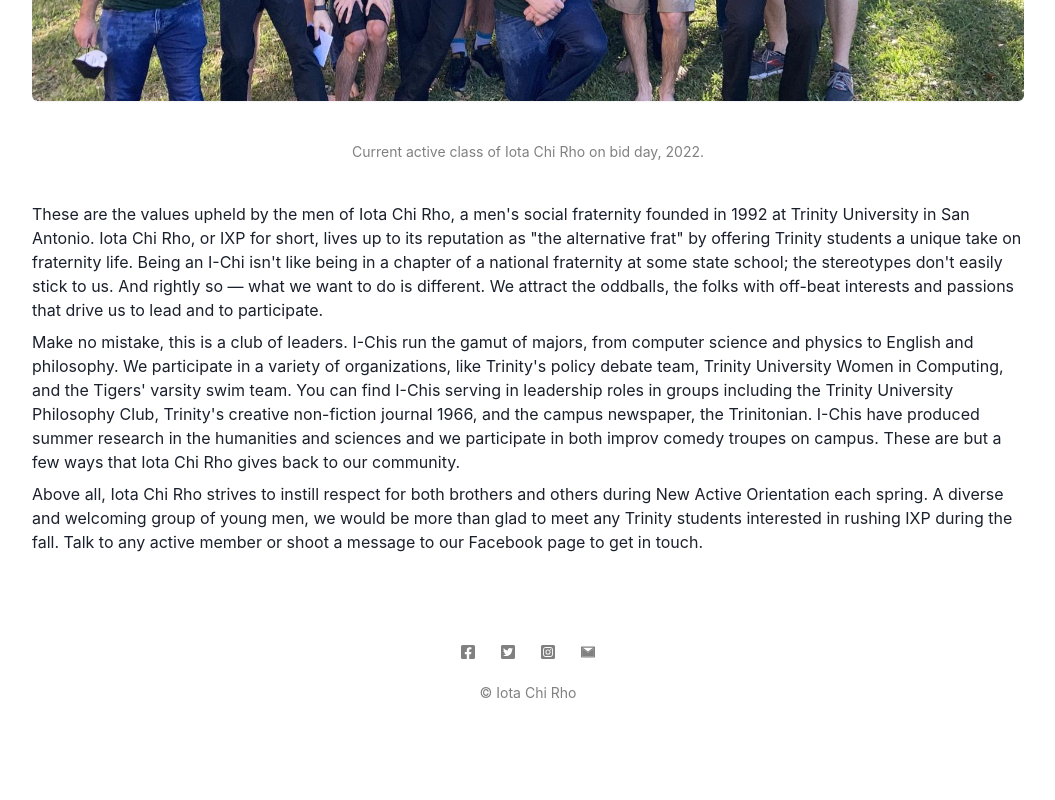
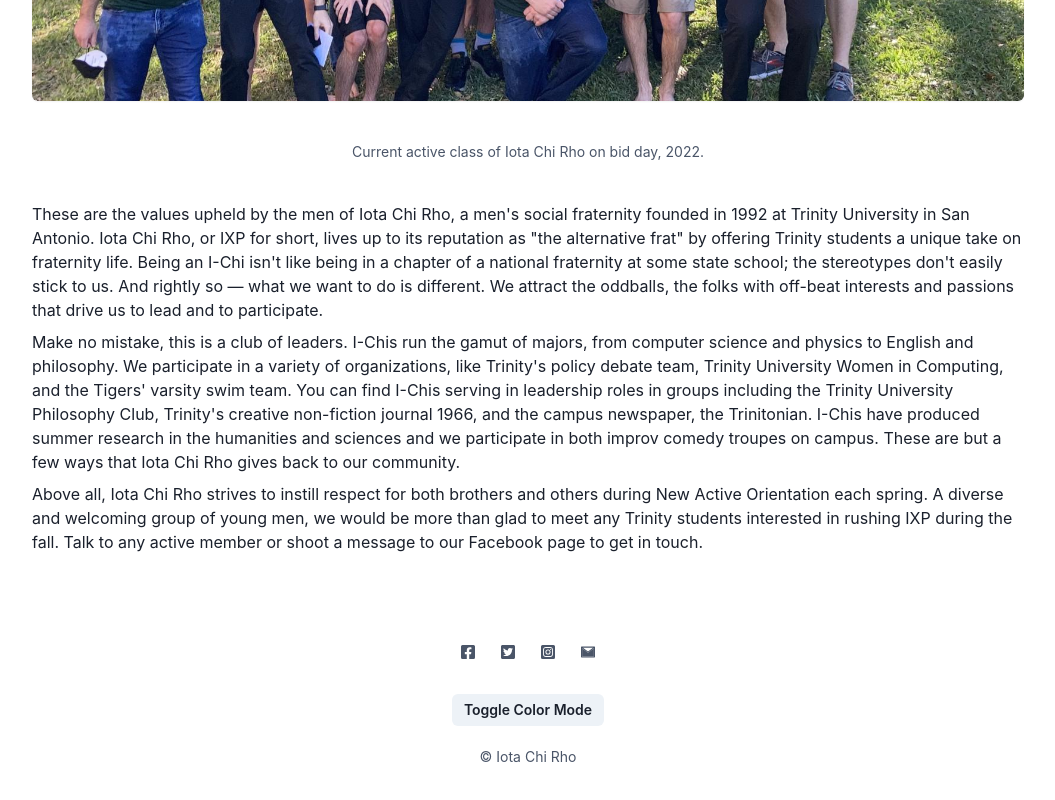
Before and after one commit to iotachirho/ixp-website, a Next.js app: page / in a window 1280 px wide. Shown: the part 716-1516 px from the top of the page, without its empty margins (112-1167 px from the left). Before the commit the page ends 1459 px from the top, so only its background shows below. Built offline with nearby package versions, Linux system fonts and the light colour scheme.

Commit message:
Add color mode support

```diff
--- a/src/components/figure.tsx
+++ b/src/components/figure.tsx
@@ -12,7 +12,7 @@ const Figure: FunctionComponent<FigureProps> = ({ caption, ...rest }) => {
       <Box rounded="md" overflow="hidden" shadow="sm">
         <NextImage alt={caption} {...rest} />
       </Box>
-      <Text as="figcaption" align="center" color="grey" fontSize="sm">
+      <Text as="figcaption" align="center" color="secondaryText" fontSize="sm">
         {caption}
       </Text>
     </Stack>
--- a/src/components/layout.tsx
+++ b/src/components/layout.tsx
@@ -1,4 +1,13 @@
-import { Center, Container, Icon, Link, Stack, Text } from "@chakra-ui/react";
+import {
+  Button,
+  Center,
+  Container,
+  Icon,
+  Link,
+  Stack,
+  Text,
+  useColorMode,
+} from "@chakra-ui/react";
 import { FunctionComponent } from "react";
 import NavigationLink from "./navigation-link";
 import {
@@ -9,6 +18,7 @@ import {
 import { AiTwotoneMail } from "react-icons/ai";
 
 const Layout: FunctionComponent = ({ children }) => {
+  const { toggleColorMode } = useColorMode();
   return (
     <>
       <Center shadow="sm" padding={5}>
@@ -28,11 +38,11 @@ const Layout: FunctionComponent = ({ children }) => {
         {children}
       </Container>
       <Center padding={10}>
-        <Stack alignItems="center">
+        <Stack spacing={5} alignItems="center">
           <Stack direction="row">
             <Link
               padding={2}
-              color="gray"
+              color="secondaryText"
               href="https://www.facebook.com/ixptu/"
               isExternal
             >
@@ -40,7 +50,7 @@ const Layout: FunctionComponent = ({ children }) => {
             </Link>
             <Link
               padding={2}
-              color="gray"
+              color="secondaryText"
               href="https://twitter.com/iotachirho"
               isExternal
             >
@@ -48,7 +58,7 @@ const Layout: FunctionComponent = ({ children }) => {
             </Link>
             <Link
               padding={2}
-              color="gray"
+              color="secondaryText"
               href="https://www.instagram.com/iotachirho/"
               isExternal
             >
@@ -56,14 +66,18 @@ const Layout: FunctionComponent = ({ children }) => {
             </Link>
             <Link
               padding={2}
-              color="gray"
+              color="secondaryText"
               href="mailto:iotachirhotu@gmail.com"
               isExternal
             >
               <Icon aria-label="Email" as={AiTwotoneMail} />
             </Link>
           </Stack>
-          <Text fontSize="sm" color="grey">
+
+          <Button onClick={() => toggleColorMode()} size="sm">
+            Toggle Color Mode
+          </Button>
+          <Text fontSize="sm" color="secondaryText">
             &copy; Iota Chi Rho
           </Text>
         </Stack>
--- a/src/components/navigation-link.tsx
+++ b/src/components/navigation-link.tsx
@@ -9,7 +9,7 @@ const NavigationLink: FunctionComponent<
   Omit<NextLinkProps & ChakraLinkProps, "passHref">
 > = ({ children, ...props }) => {
   const chakraLinkProps: ChakraLinkProps = {
-    color: "grey",
+    color: "secondaryText",
     fontWeight: "bold",
     fontSize: "lg",
     _hover: {
--- a/src/pages/_app.tsx
+++ b/src/pages/_app.tsx
@@ -9,7 +9,26 @@ const themeOverride: ThemeOverride = {
         color: "green",
       },
     },
+
+    Text: {
+      baseStyle: {
+        color: "text",
+      },
+    },
   },
+  semanticTokens: {
+    colors: {
+      primaryText: {
+        default: "gray.900",
+        _dark: "gray.100",
+      },
+      secondaryText: {
+        default: "gray.600",
+        _dark: "gray.400",
+      },
+    },
+  },
+  config: { useSystemColorMode: true },
 };
 
 const CustomApp = ({ Component, pageProps }: AppProps) => {
--- a/src/pages/index.tsx
+++ b/src/pages/index.tsx
@@ -11,7 +11,7 @@ const Home: NextPage = () => {
       <Stack spacing={10}>
         <Stack textAlign="center">
           <Heading fontSize="4xl">Iota Chi Rho</Heading>
-          <Heading fontSize="xl" color="grey">
+          <Heading fontSize="xl" color="secondaryText">
             Brotherhood, individuality, and friendship.
           </Heading>
         </Stack>
--- a/src/pages/members.tsx
+++ b/src/pages/members.tsx
@@ -54,7 +54,7 @@ const MembersPage: NextPage<MembersPageProps> = ({ pledgeClasses }) => {
                 {pledgeClass.members.map((member) => (
                   <ListItem
                     key={uuid()}
-                    color={member.active ? "initial" : "blackAlpha.500"}
+                    color={member.active ? "primaryText" : "secondaryText"}
                   >
                     <Wrap>
                       <Text>{`${member.firstName} ${member.lastName}`}</Text>
```
